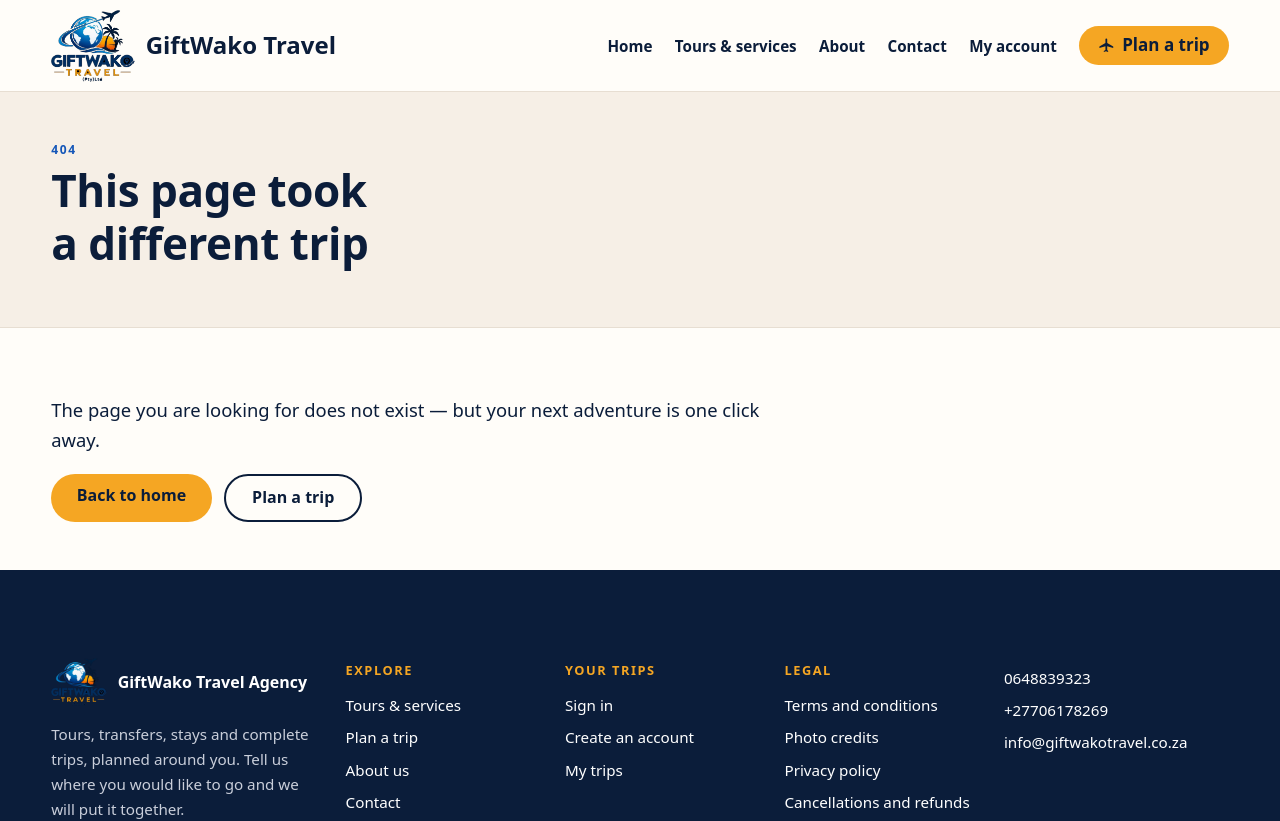
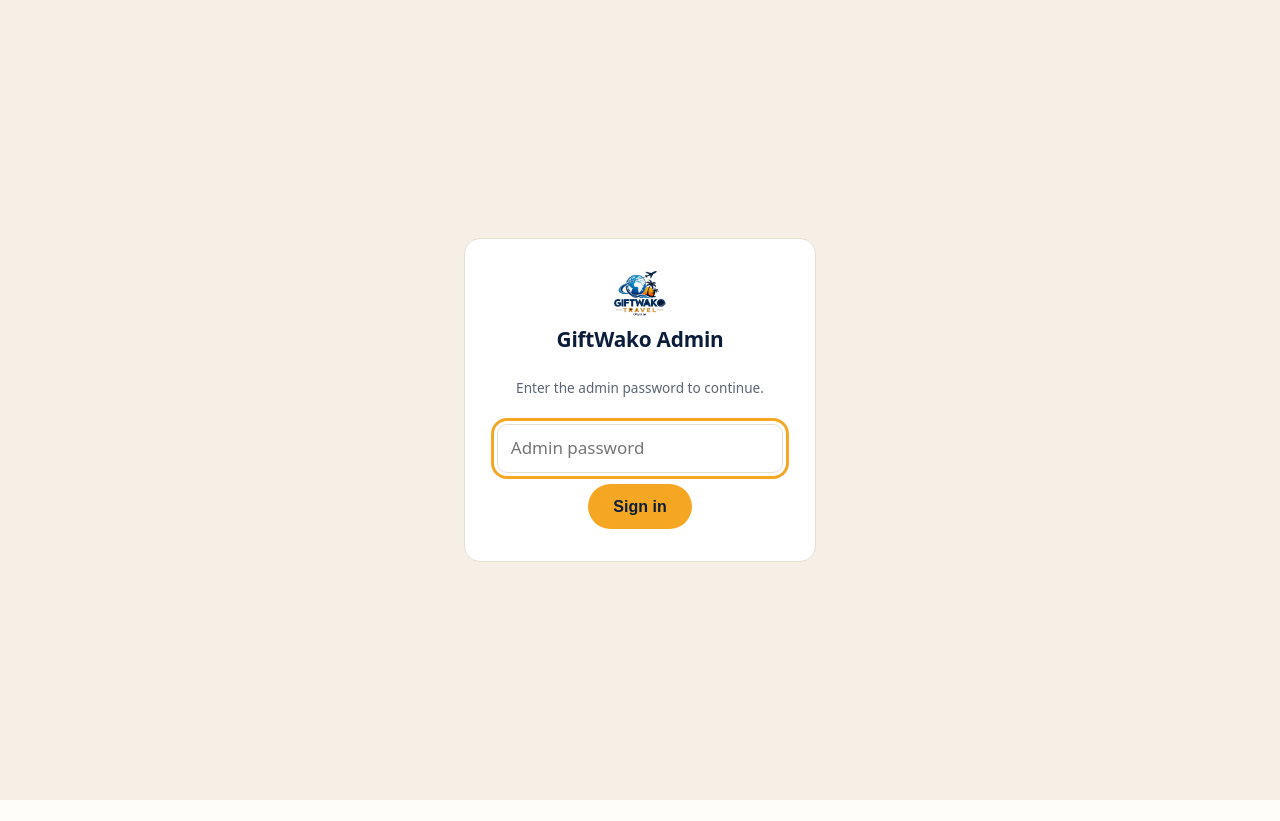
Before and after one commit to giftwakotravel/giftwakotravel, a Next.js app: page /giftwako_admin_dashboard in a window 1280 px wide. Before the commit this address had no page. Shown: the top 821 px of the page. After the commit the page ends 800 px from the top, so only its background shows below. Built offline with nearby package versions, Linux system fonts and the light colour scheme.

Commit message:
Rename admin route to giftwako_admin_dashboard + add password gate
Fixes gifwako typo everywhere (route, brand, page title, component).
Dashboard now requires ADMIN_PASSWORD (server-side check, never sent
to the client); session persists per tab via sessionStorage.

```diff
--- /dev/null
+++ b/app/giftwako_admin_dashboard/page.tsx
@@ -0,0 +1,17 @@
+import type { Metadata } from "next";
+import AdminDash from "@/components/admin/AdminDash";
+import AdminGate from "@/components/admin/AdminGate";
+
+export const metadata: Metadata = {
+	title: "GiftWako Admin Dashboard",
+	description: "Platform administration.",
+	robots: { index: false },
+};
+
+export default function GiftwakoAdminDashboard() {
+	return (
+		<AdminGate>
+			<AdminDash />
+		</AdminGate>
+	);
+}
--- a/app/globals.css
+++ b/app/globals.css
@@ -1433,3 +1433,11 @@
 .gw-evdetail__facts dt { font-weight: 700; color: var(--gw-muted); }
 .gw-evdetail__facts dd { margin: 0; }
 @media (max-width: 800px) { .gw-evdetail { grid-template-columns: 1fr; } }
+
+/* ---------- admin gate ---------- */
+
+.gw-admingate { min-height: 100vh; display: grid; place-items: center; background: var(--gw-sand); padding: 1rem; }
+.gw-admingate__card { background: #fff; border: 1px solid var(--gw-line); border-radius: 16px; padding: 2rem; width: 100%; max-width: 22rem; text-align: center; display: grid; gap: 0.7rem; justify-items: center; }
+.gw-admingate__card h1 { margin: 0; font-size: 1.3rem; }
+.gw-admingate__card input { width: 100%; border: 1px solid var(--gw-line); border-radius: 10px; padding: 0.6rem 0.8rem; font: inherit; }
+.gw-admingate__err { color: #8A1C12; font-size: 0.85rem; margin: 0; }
--- a/components/Chrome.tsx
+++ b/components/Chrome.tsx
@@ -2,7 +2,7 @@
 
 import { usePathname } from "next/navigation";
 
-const BARE = ["/gifwako_admin_dashboard"];
+const BARE = ["/giftwako_admin_dashboard"];
 
 export default function Chrome({
 	header,
--- a/components/admin/AdminDash.tsx
+++ b/components/admin/AdminDash.tsx
@@ -167,7 +167,7 @@
 					<div className="gw-admin__brand">
 						{/* eslint-disable-next-line @next/next/no-img-element */}
 						<img src="/images/giftwako-logo.png" alt="" width={40} height={40} />
-						{!collapsed && <span>Gifwako Admin</span>}
+						{!collapsed && <span>GiftWako Admin</span>}
 					</div>
 					<nav aria-label="Dashboard sections">
 						{SECTIONS.map((s) => (
--- /dev/null
+++ b/components/admin/AdminGate.tsx
@@ -0,0 +1,62 @@
+"use client";
+
+import { useState } from "react";
+
+const KEY = "gw-admin-authed";
+
+export default function AdminGate({ children }: { children: React.ReactNode }) {
+	const [authed, setAuthed] = useState(() => {
+		try { return sessionStorage.getItem(KEY) === "1"; } catch { return false; }
+	});
+	const [password, setPassword] = useState("");
+	const [err, setErr] = useState("");
+	const [checking, setChecking] = useState(false);
+
+	const login = async (e: React.FormEvent) => {
+		e.preventDefault();
+		setChecking(true);
+		setErr("");
+		try {
+			const res = await fetch("/api/admin-auth", {
+				method: "POST",
+				headers: { "Content-Type": "application/json" },
+				body: JSON.stringify({ password }),
+			});
+			const json = await res.json();
+			if (json.ok) {
+				sessionStorage.setItem(KEY, "1");
+				setAuthed(true);
+			} else {
+				setErr(res.status === 500 ? "Admin password not configured on the server." : "Wrong password.");
+			}
+		} catch {
+			setErr("Could not check the password — try again.");
+		}
+		setChecking(false);
+	};
+
+	if (authed) return <>{children}</>;
+
+	return (
+		<div className="gw-admingate">
+			<form className="gw-admingate__card" onSubmit={login}>
+				{/* eslint-disable-next-line @next/next/no-img-element */}
+				<img src="/images/giftwako-logo.png" alt="GiftWako Travel" width={52} height={52} />
+				<h1>GiftWako Admin</h1>
+				<p className="gw-small">Enter the admin password to continue.</p>
+				{err && <p className="gw-admingate__err" role="alert">{err}</p>}
+				<input
+					type="password"
+					value={password}
+					onChange={(e) => setPassword(e.target.value)}
+					placeholder="Admin password"
+					autoFocus
+					required
+				/>
+				<button type="submit" className="gw-btn gw-btn--gold" disabled={checking}>
+					{checking ? "Checking…" : "Sign in"}
+				</button>
+			</form>
+		</div>
+	);
+}
```
Also changed, not shown: app/api/admin-auth/route.ts (added, +12 -0 lines), app/gifwako_admin_dashboard/page.tsx (deleted, +0 -12 lines).
